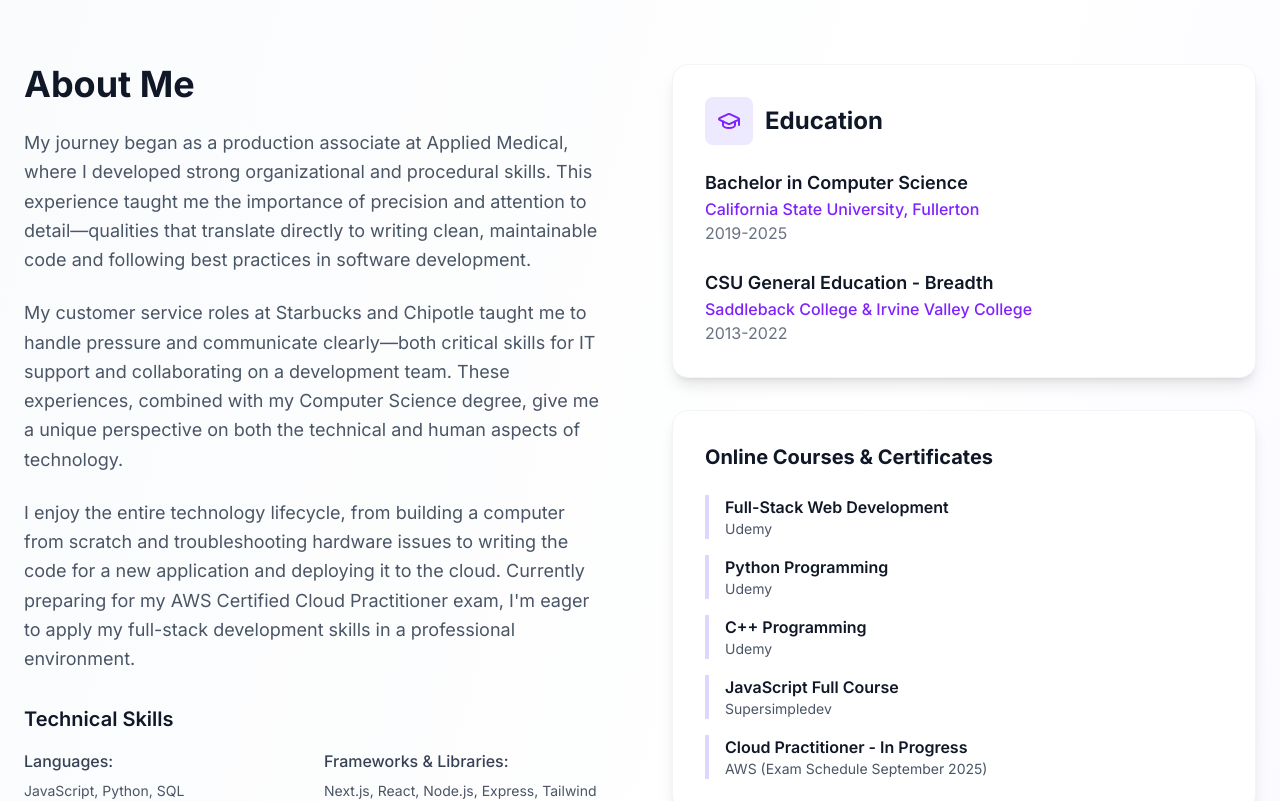
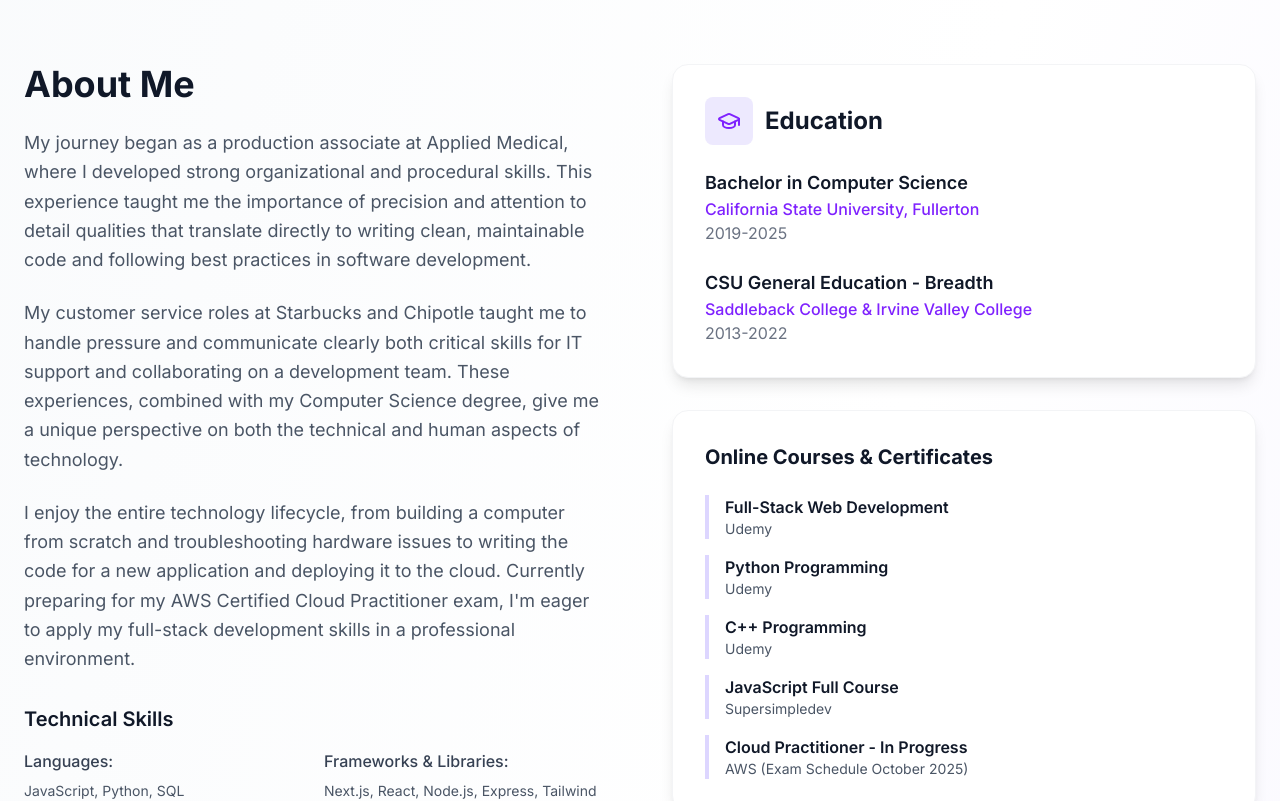
Before and after one commit to carloc3005/mywebsite, a Next.js app in the folder mywebsite/: page / in a window 1280 px wide. Shown: the part 980-1781 px from the top of the page. Built offline with nearby package versions, Linux system fonts and the light colour scheme.

Commit message:
remove the dashes and made push AWS Exam to October for more study time

```diff
--- a/mywebsite/src/app/page.tsx
+++ b/mywebsite/src/app/page.tsx
@@ -235,12 +235,12 @@ export default function PortfolioPage() {
                 <p className="text-lg text-gray-600 leading-relaxed">
                   My journey began as a production associate at Applied Medical, where I developed
                   strong organizational and procedural skills. This experience taught me the importance
-                  of precision and attention to detail—qualities that translate directly to writing
+                  of precision and attention to detail qualities that translate directly to writing
                   clean, maintainable code and following best practices in software development.
                 </p>
                 <p className="text-lg text-gray-600 leading-relaxed">
                   My customer service roles at Starbucks and Chipotle taught me to handle pressure
-                  and communicate clearly—both critical skills for IT support and collaborating on
+                  and communicate clearly both critical skills for IT support and collaborating on
                   a development team. These experiences, combined with my Computer Science degree,
                   give me a unique perspective on both the technical and human aspects of technology.
                 </p>
@@ -328,7 +328,7 @@ export default function PortfolioPage() {
                   </div>
                   <div className="border-l-4 border-violet-200 pl-4">
                     <h5 className="font-semibold text-gray-900">Cloud Practitioner - In Progress</h5>
-                    <p className="text-gray-600 text-sm">AWS (Exam Schedule September 2025)</p>
+                    <p className="text-gray-600 text-sm">AWS (Exam Schedule October 2025)</p>
                   </div>
                 </div>
               </div>
```
